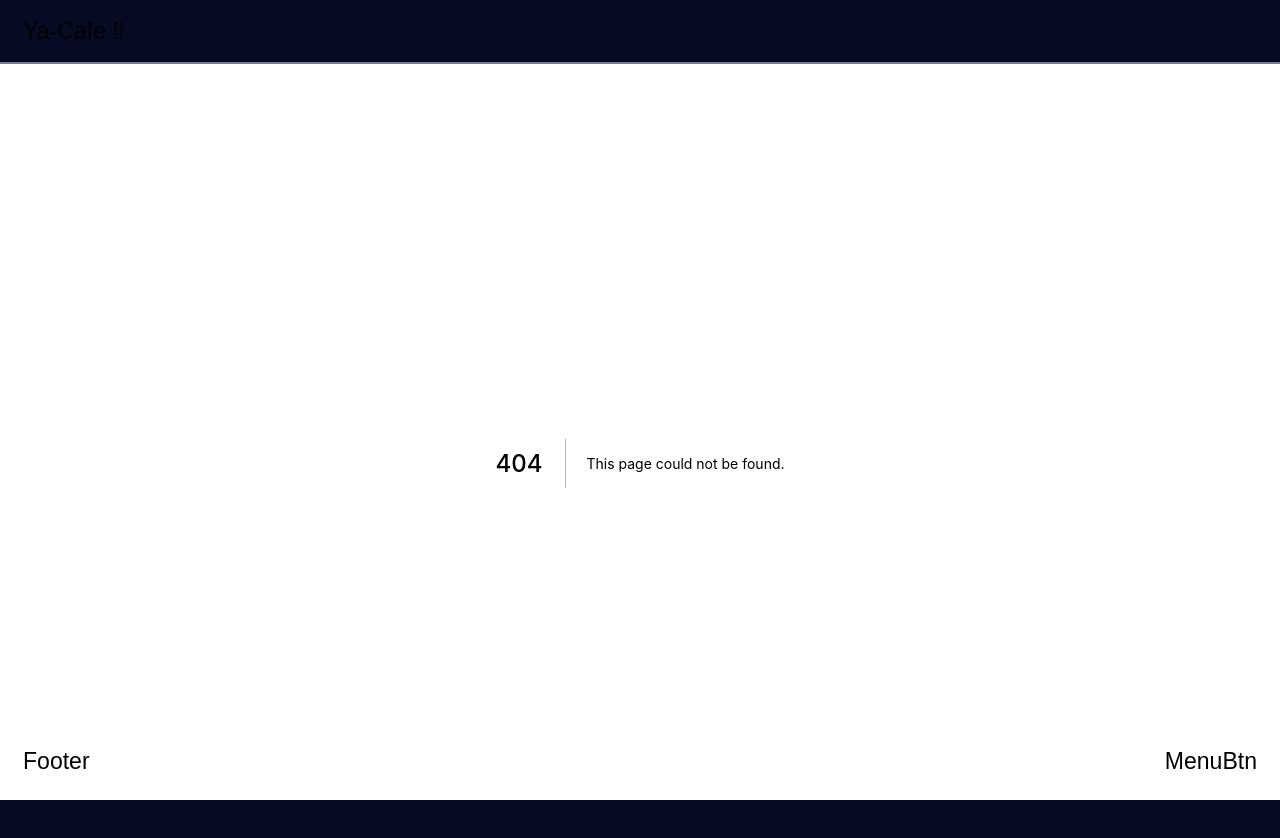
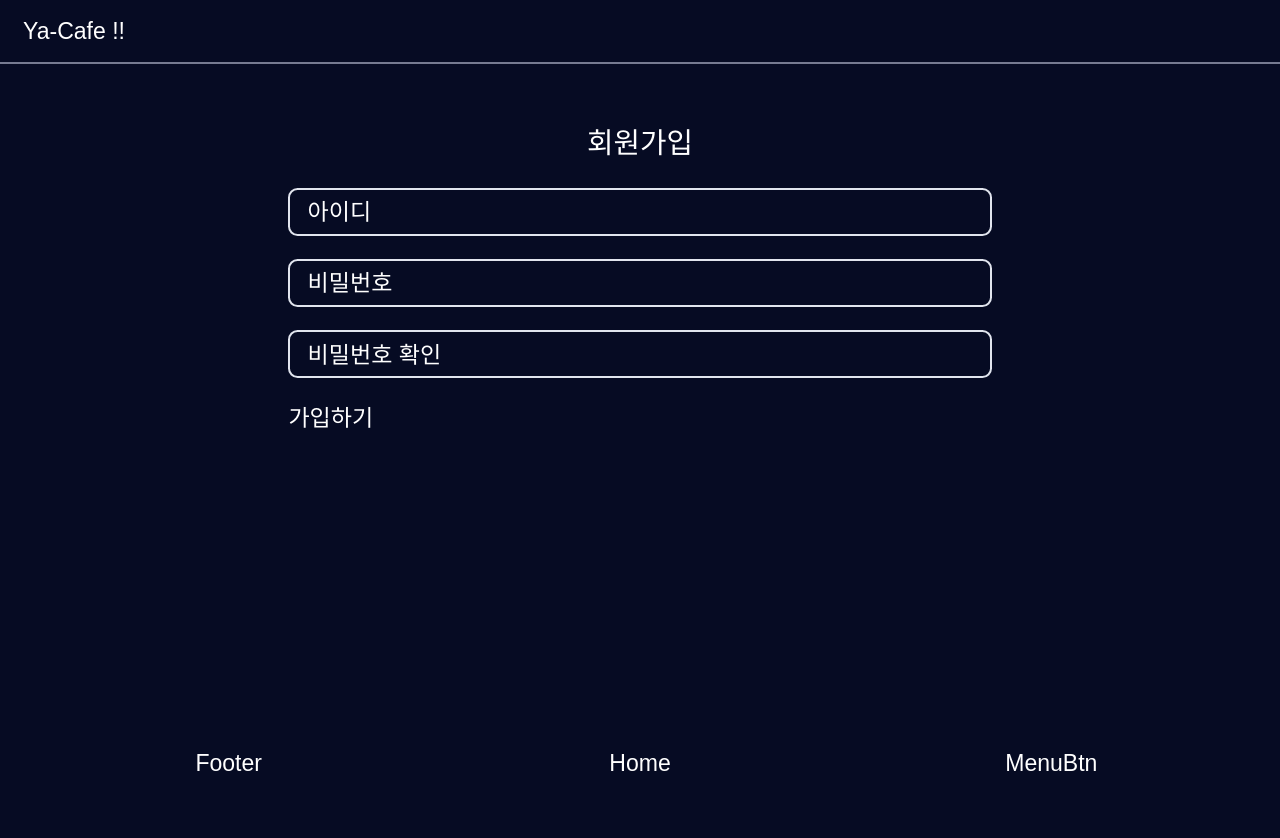
Before and after one commit to dev-morph/YaCafe, a Next.js app in the folder frontend/: page /signup in a window 1280 px wide. Before the commit this address had no page. Shown: the top 838 px of the page. Built offline with nearby package versions, Linux system fonts and the light colour scheme.

Commit message:
회원가입 페이지 CSS 구현

```diff
--- a/frontend/components/Footer.tsx
+++ b/frontend/components/Footer.tsx
@@ -6,8 +6,11 @@ function Footer() {
   return (
     <footer className={styles.footer}>
       <span>Footer</span>
+      <Link href="/category">
+        <span>Home</span>
+      </Link>
       <Link href="/login">
-        <div>MenuBtn</div>
+        <span>MenuBtn</span>
       </Link>
     </footer>
   );
--- a/frontend/components/Header.tsx
+++ b/frontend/components/Header.tsx
@@ -5,8 +5,8 @@ import styles from '../styles/header.module.scss';
 function Header() {
   return (
     <div className={styles.header}>
-      <Link href="/menus">
-        <span>Ya-Cafe !!</span>
+      <Link href="/category">
+        <span className={styles.header__title}>Ya-Cafe !!</span>
       </Link>
     </div>
   );
--- a/frontend/components/Input.tsx
+++ b/frontend/components/Input.tsx
@@ -5,9 +5,10 @@ interface InputType {
   type: 'text' | 'password';
   label: string;
   onChange: React.ChangeEventHandler<HTMLInputElement>;
+  subType: string;
 }
 
-const Input = ({ type, label, onChange }: InputType) => {
+const Input = ({ type, label, onChange, subType }: InputType) => {
   return (
     <div className={styles.form}>
       <input
--- a/frontend/components/Layout.tsx
+++ b/frontend/components/Layout.tsx
@@ -18,7 +18,9 @@ export const Layout = ({ children }: Props) => {
       </Head>
 
       <Header />
-      <main className={styles.main}>{children}</main>
+      <div className={styles.main__wrapper}>
+        <main className={styles.main}>{children}</main>
+      </div>
 
       <Footer />
     </>
--- a/frontend/pages/menus.tsx
+++ b/frontend/pages/category.tsx
@@ -1,7 +1,7 @@
 import React from 'react';
 import Link from 'next/link';
 
-const menus = () => {
+const category = () => {
   const categories = [
     { title: '근처 카페', value: 'around' },
     { title: '열공 모드', value: 'study' },
@@ -14,21 +14,21 @@ const menus = () => {
   ];
 
   return (
-    <>
+    <div className="h-full  w-full">
       <ul className="mx-2.5 grid grid-cols-2 gap-2 h-full">
         {categories.map((c, index) => (
           <Link
             key={index}
             href={{ pathname: '/map', query: { sth: c.value } }}
           >
-            <li className="shadow-lg bg-orange-200 height flex justify-center items-center cursor-pointer rounded-md">
+            <li className="shadow-lg bg-clr-gray500 hover:bg-clr-gray400 height flex justify-center items-center cursor-pointer rounded-md">
               <span>{c.title}</span>
             </li>
           </Link>
         ))}
       </ul>
-    </>
+    </div>
   );
 };
 
-export default menus;
+export default category;
--- /dev/null
+++ b/frontend/pages/signup.tsx
@@ -0,0 +1,80 @@
+import React, { useReducer } from 'react';
+import Input from '../components/Input';
+import styles from '../styles/signup.module.scss';
+
+type LoginState = {
+  id: string;
+  password: string;
+};
+
+type Action = { type: string; value: string };
+
+type InputType = HTMLInputElement & {
+  subType: string;
+};
+
+const InitialFormData = {
+  id: '',
+  password: '',
+};
+
+function formReducer(state: LoginState, action: Action): LoginState {
+  switch (action.type) {
+    case 'id':
+      return { ...state, id: action.value };
+    case 'password':
+      return { ...state, password: action.value };
+    default:
+      throw new Error();
+  }
+}
+
+const signup = () => {
+  const [state, dispatch] = useReducer(formReducer, InitialFormData);
+  const inputHandler = (e: React.ChangeEvent<InputType>) => {
+    dispatch({ type: e.target.subType, value: e.target.value });
+  };
+
+  const submitHandler = (e: React.FormEvent<HTMLButtonElement>) => {
+    e.preventDefault();
+    console.log('final', e);
+  };
+  return (
+    <>
+      <form className={styles.form} action="submit">
+        <div className={styles.title__wrapper}>
+          <h1>회원가입</h1>
+        </div>
+
+        <Input
+          type="text"
+          label="아이디"
+          onChange={inputHandler}
+          subType="id"
+        />
+
+        <Input
+          type="password"
+          label="비밀번호"
+          onChange={inputHandler}
+          subType="password"
+        />
+
+        <Input
+          type="password"
+          label="비밀번호 확인"
+          onChange={inputHandler}
+          subType="password__confirm"
+        />
+
+        <div className={styles.btn__wrapper}>
+          <button className={styles.login__btn} onClick={submitHandler}>
+            가입하기
+          </button>
+        </div>
+      </form>
+    </>
+  );
+};
+
+export default signup;
--- a/frontend/styles/footer.module.scss
+++ b/frontend/styles/footer.module.scss
@@ -5,8 +5,18 @@
   height: 4rem;
   position: sticky;
   bottom: 0;
-  display: flex;
-  justify-content: space-between;
-  align-items: center;
+  // display: flex;
+  // justify-content: space-between;
+  // align-items: center;
+  display: grid;
+  grid-template-columns: repeat(3, 1fr);
   padding: 1.2rem;
+
+  span {
+    text-align: center;
+
+    &:hover {
+      cursor: pointer;
+    }
+  }
 }
--- a/frontend/styles/header.module.scss
+++ b/frontend/styles/header.module.scss
@@ -10,4 +10,8 @@
   display: flex;
   align-items: center;
   padding: 1.2rem;
+
+  &__title:hover {
+    cursor: pointer;
+  }
 }
--- a/frontend/styles/layout.module.scss
+++ b/frontend/styles/layout.module.scss
@@ -1,5 +1,14 @@
 @import 'common';
 
-.main {
-  height: calc(100% - 4rem - 3.33rem);
+.main__wrapper {
+  width: 100%;
+  height: 100%;
+  display: flex;
+  justify-content: center;
+  padding: 1rem 1rem 0 1rem;
+  .main {
+    height: calc(100% - 4rem - 3.33rem);
+    width: 100%;
+    max-width: 780px;
+  }
 }
--- /dev/null
+++ b/frontend/styles/signup.module.scss
@@ -0,0 +1,18 @@
+.form {
+  background-color: inherit;
+  display: flex;
+  flex-direction: column;
+  gap: 1.2rem;
+  height: 100%;
+  padding-top: 2rem;
+  padding: 2rem 2rem 0 2rem;
+  .title__wrapper {
+    display: flex;
+    justify-content: center;
+    font-size: 1.5rem;
+  }
+
+  .input__wrapper {
+    width: 50%;
+  }
+}
--- a/frontend/tailwind.config.js
+++ b/frontend/tailwind.config.js
@@ -8,7 +8,18 @@ module.exports = {
     extend: {
       colors: {
         'basic-bg': '#060b23',
-        test: 'rgb(255 255 255)',
+        'clr-primary': '#18ffff',
+        'clr-primary-light': '#adffff',
+        'clr-primary-dark': '#091034',
+        'clr-gray100': '#f9fbff',
+        'clr-gray150': '#f4f6fb',
+        'clr-gray200': '#eef1f6',
+        'clr-gray300': '#e1e5ee',
+        'clr-gray400': '#767b91',
+        'clr-gray500': '#4f546c',
+        'clr-gray600': '#2a324b',
+        'clr-gray700': '#161d34',
+        'clr-bg': '#060b23',
       },
     },
   },
```
